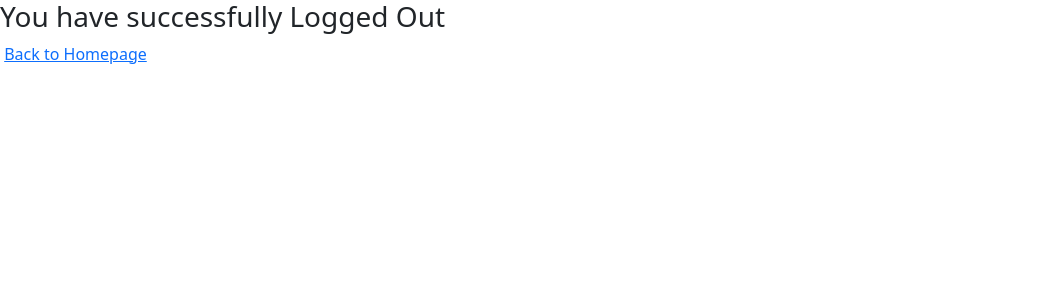
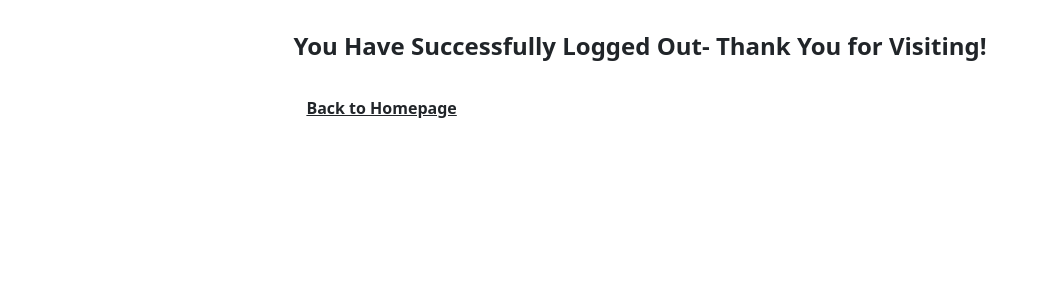
Before and after one commit to Jessica-Lynn3/National-Parks-and-Lakes-WebApp, a Flask app: page /logged-out in a window 1280 px wide. Shown: the top 300 px of the page, without its empty margins (0-1048 px from the left). Run offline with Flask 2, Linux system fonts and the light colour scheme; some libraries are stand-ins or nearby versions.

Commit message:
Completed styling for logged out page

```diff
--- a/templates/logged-out.html
+++ b/templates/logged-out.html
@@ -8,15 +8,19 @@
 {% block body %}
 
 <!-- -------------------------------------------------------------------------------------------------------------------------------- -->
-<!--                LOGGED OUT MESSAGE                                                                                                -->
+<!--                LOGGED OUT MESSAGE AND NAV LINK BACK TO HOMEPAGE                                                                  -->
 <!-- -------------------------------------------------------------------------------------------------------------------------------- -->
 
-    <h3>You have successfully Logged Out</h3>
+<body id="body-logged-out-page">
+    <!-- Allows me to move my design to middle of page to set up the container--
+        with padding adjusted for responsive design:   p-4 is mobile framework, p-sm-3 need less padding -->
+    <div class="container-logged-out d-flex justify-content-center and align-items-center rounded p-2 p-sm3 mt-4">
 
-<!-- -------------------------------------------------------------------------------------------------------------------------------- -->
-<!--                NAVIGATION LINK                                                                                                   -->
-<!-- -------------------------------------------------------------------------------------------------------------------------------- -->
-    <label for="Nav Link Back to Homepage"></label>
-    <a href="/" class="button">Back to Homepage</a>
+            <div class="return-home">
+                <h4 class="mb-1 fw-bold text-center">You Have Successfully Logged Out- Thank You for Visiting!</h4>
+                <label for="Nav Link Back to Homepage"></label>
+                <p><button class="btn fw-bold"><a class="text-dark" href="/">Back to Homepage</a></button></p>
+            </div>
+    </div>
 
 {% endblock %}
```
